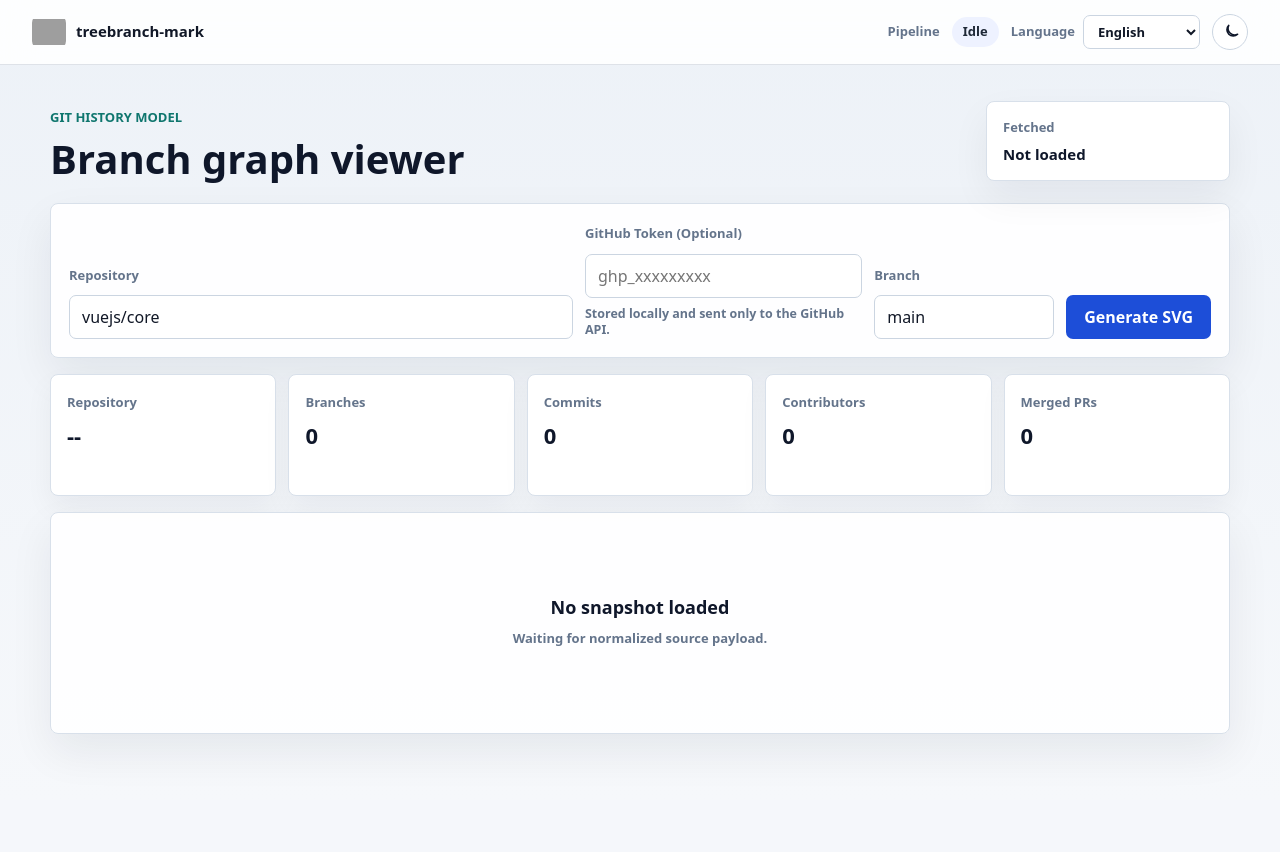
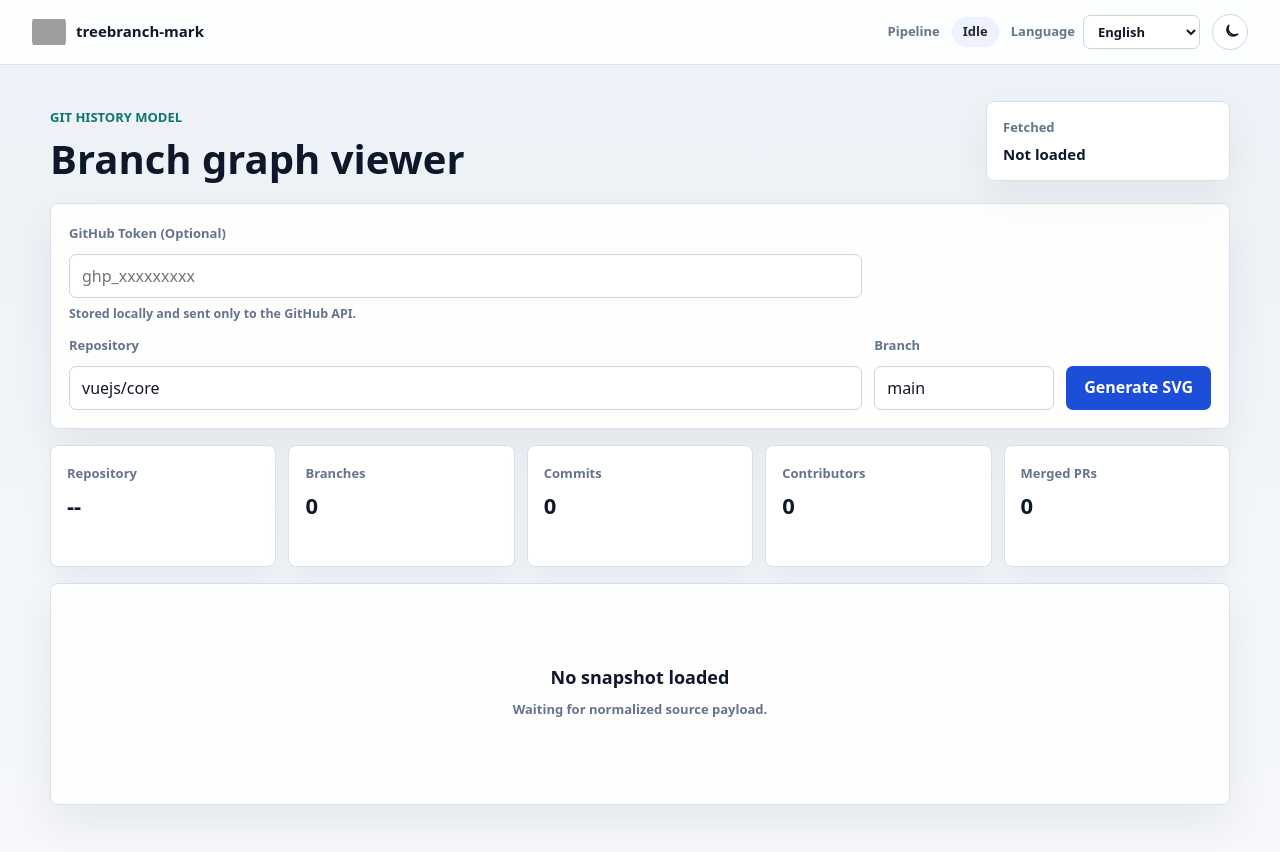
Before and after one commit to Ashlixy17/treebranch-mark, a React (Vite) app: page / in a window 1280 px wide. Shown: the top 852 px of the page. Before the commit the page ends 800 px from the top, so only its background shows below. Built offline with nearby package versions, Linux system fonts and the light colour scheme; grey boxes are pictures that could not be loaded.

Commit message:
fix(app): align token field above repository

```diff
--- a/src/App.css
+++ b/src/App.css
@@ -231,7 +231,7 @@ h2 {
 
 .repo-form {
   display: grid;
-  grid-template-columns: minmax(220px, 1fr) minmax(220px, 0.55fr) minmax(120px, 180px) auto;
+  grid-template-columns: minmax(280px, 1fr) minmax(120px, 180px) auto;
   align-items: end;
   gap: 12px;
 }
@@ -242,7 +242,24 @@ h2 {
 }
 
 .token-field {
+  grid-column: 1;
+  grid-row: 1;
   min-width: min(100%, 280px);
+}
+
+.repo-field {
+  grid-column: 1;
+  grid-row: 2;
+}
+
+.branch-field {
+  grid-column: 2;
+  grid-row: 2;
+}
+
+.repo-form button {
+  grid-column: 3;
+  grid-row: 2;
 }
 
 .field small {
@@ -644,6 +661,14 @@ h2 {
     grid-template-columns: 1fr;
   }
 
+  .repo-field,
+  .token-field,
+  .branch-field,
+  .repo-form button {
+    grid-column: auto;
+    grid-row: auto;
+  }
+
   .metric-grid {
     grid-template-columns: repeat(2, minmax(0, 1fr));
   }
--- a/src/App.tsx
+++ b/src/App.tsx
@@ -341,15 +341,6 @@ function App() {
 
         <section className="control-panel" aria-label={t.repositoryControls}>
           <form className="repo-form" onSubmit={handleSubmit}>
-            <label className="field" htmlFor="repository">
-              <span>{t.repository}</span>
-              <input
-                id="repository"
-                value={repositoryInput}
-                onChange={(event) => setRepositoryInput(event.target.value)}
-                placeholder="owner/repo"
-              />
-            </label>
             <label className="field token-field" htmlFor="github-token">
               <span>{t.githubToken}</span>
               <input
@@ -361,6 +352,15 @@ function App() {
                 autoComplete="off"
               />
               <small>{t.githubTokenHint}</small>
+            </label>
+            <label className="field repo-field" htmlFor="repository">
+              <span>{t.repository}</span>
+              <input
+                id="repository"
+                value={repositoryInput}
+                onChange={(event) => setRepositoryInput(event.target.value)}
+                placeholder="owner/repo"
+              />
             </label>
             <label className="field branch-field" htmlFor="branch">
               <span>{t.branch}</span>
```
Also changed, not shown: 1 other file (tests, documents, lock files or other folders).
